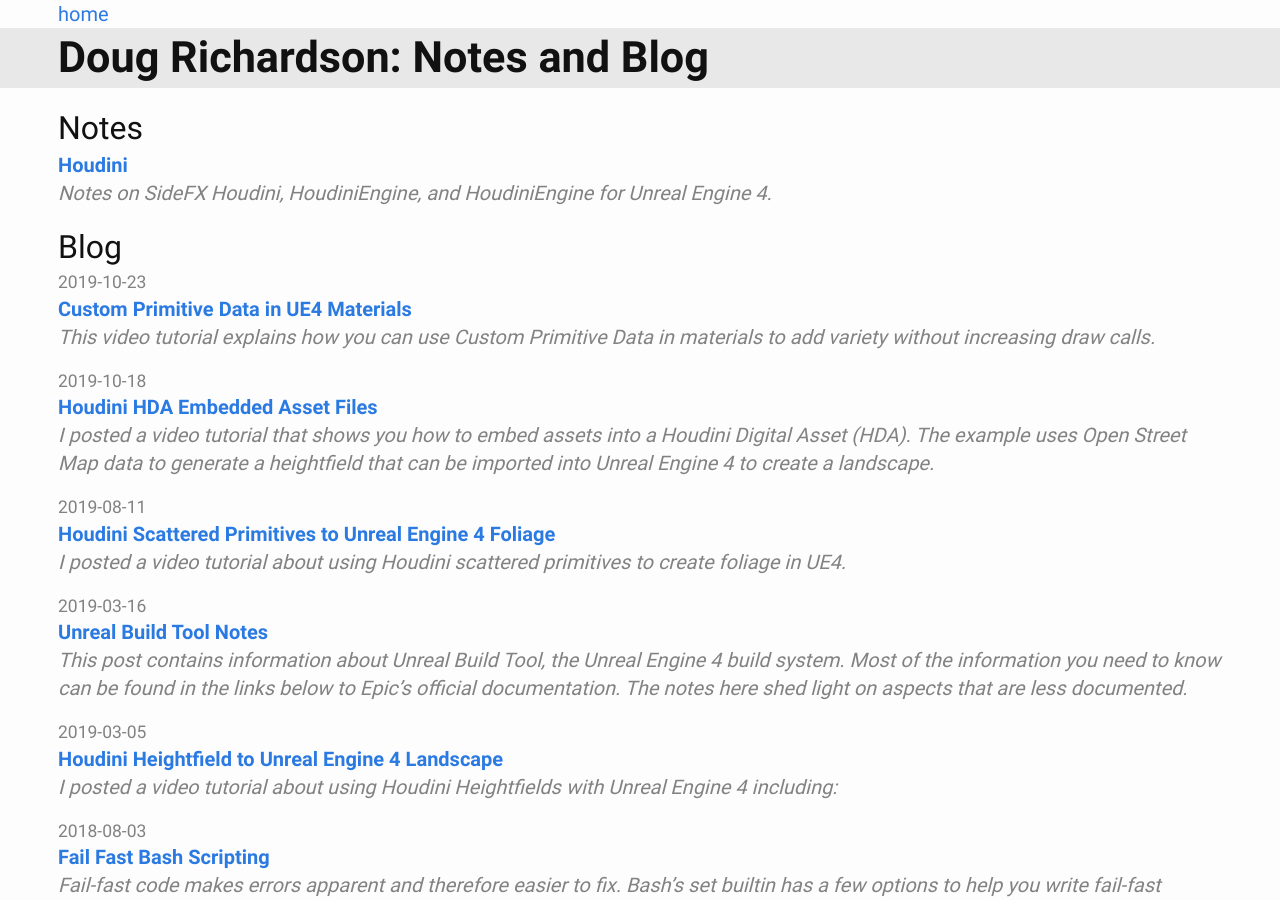
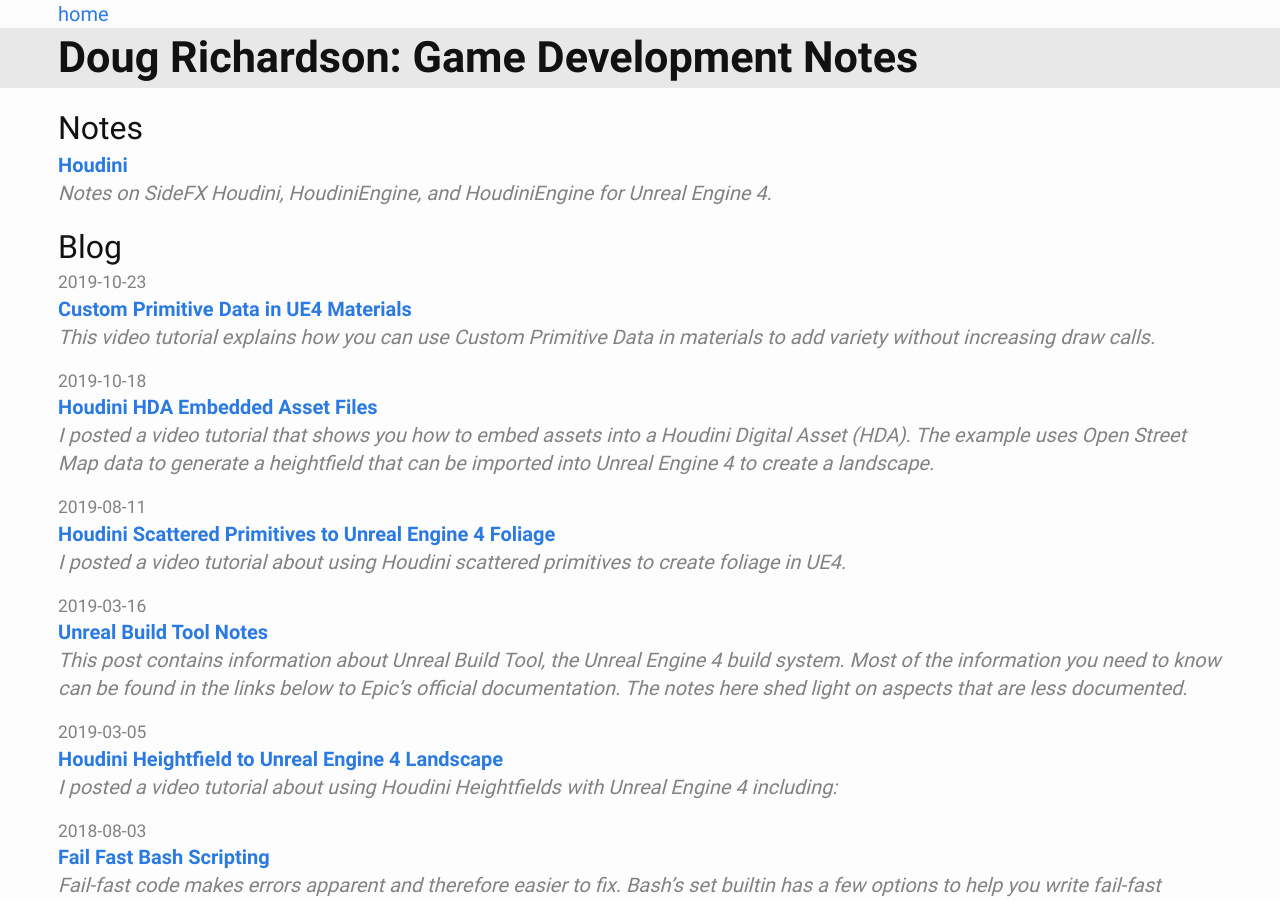
Before and after one commit to drichardson/dougrichardson.us, a Jekyll site: the page built from site/index.html, in a window 1280 px wide and 900 px high. Built offline with Jekyll 4.4.1, drawn with Linux system fonts in a browser that asks for light colours.

Commit message:
new title

```diff
--- a/site/_config.yml
+++ b/site/_config.yml
@@ -6,9 +6,9 @@
 # 'jekyll serve'. If you change this file, please restart the server process.
 
 # Site settings
-title: "Doug Richardson: Notes and Blog"
+title: "Doug Richardson: Game Development Notes"
 email: doug@rekt.email
-description: Doug Richardson's notes and blog on programming and game development.
+description: Doug Richardson's notes on game development, programming, Unreal Engine, Houdini, and other sometimes related topics.
 
 baseurl: "" # the subpath of your site, e.g. /blog
 url: "https://dougrichardson.org" # the base hostname & protocol for your site
```
